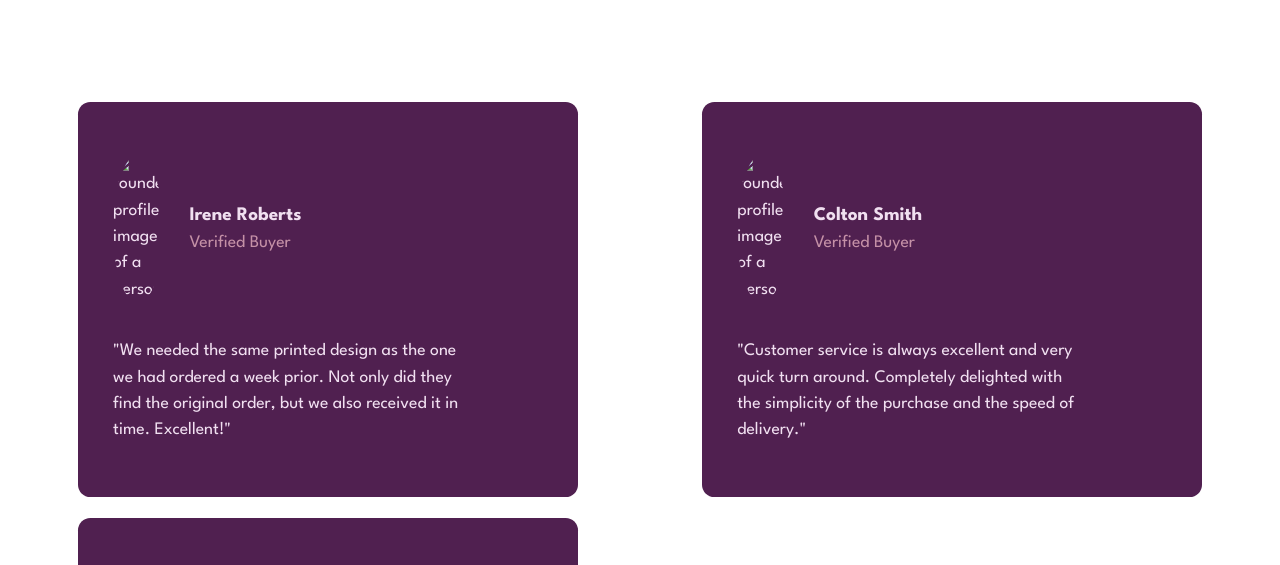
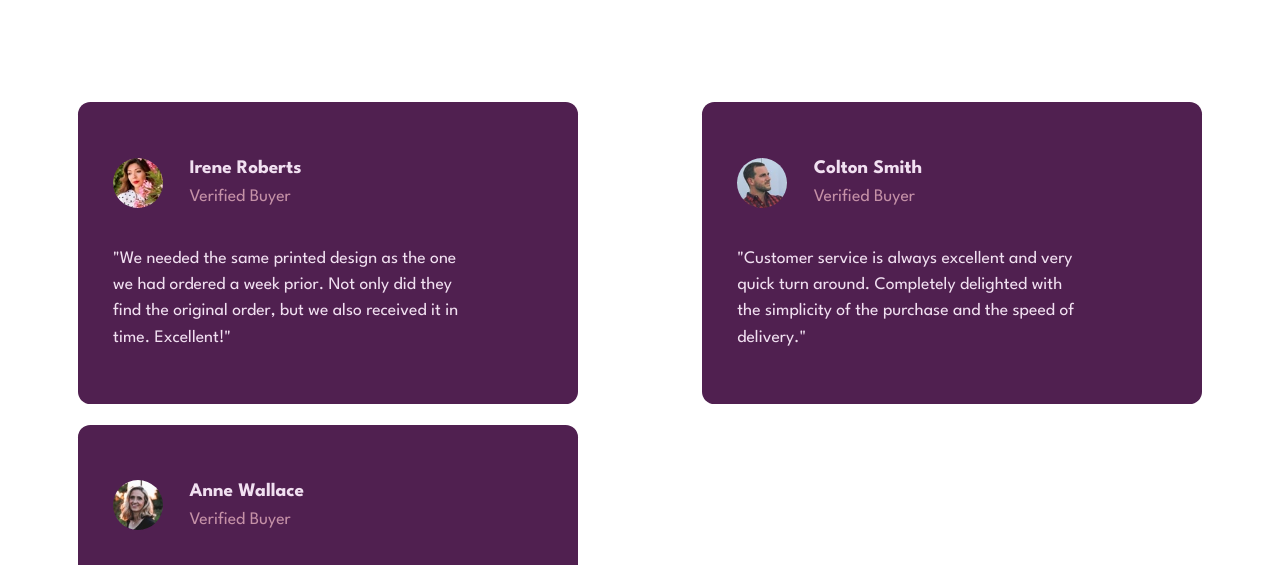
Before and after one commit to cristi-20/Social-Proof, a plain HTML site: page index.html in a window 1280 px wide. Shown: the part 327-892 px from the top of the page. Drawn offline with Linux system fonts and the light colour scheme.

Commit message:
Update index.html

```diff
--- a/index.html
+++ b/index.html
@@ -47,7 +47,7 @@
   <section class="social-proof-cards">
     <div class="card">
       <header class="card-header">
-        <img src="./images/image-anne.jpg" alt="rounded profile image of a person" class="card-image">
+        <img src="image-anne.jpg" alt="rounded profile image of a person" class="card-image">
         <div class="header-title">
         <h2 class="card-title">
           Irene Roberts
@@ -66,7 +66,7 @@
 
     <div class="card">
       <header class="card-header">
-        <img src="./images/image-colton.jpg" alt="rounded profile image of a person" class="card-image">
+        <img src="image-colton.jpg" alt="rounded profile image of a person" class="card-image">
         <div class="header-title">
         <h2 class="card-title">Colton Smith</h2>
         <p class="card-subtitle">
@@ -82,7 +82,7 @@
 
     <div class="card">
       <header class="card-header">
-        <img src="./images/image-irene.jpg" alt="rounded profile image of a person" class="card-image">
+        <img src="image-irene.jpg" alt="rounded profile image of a person" class="card-image">
         <div class="header-title">
         <h2 class="card-title">Anne Wallace </h2>
         <p class="card-subtitle">
```
